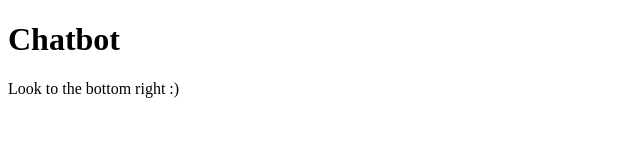
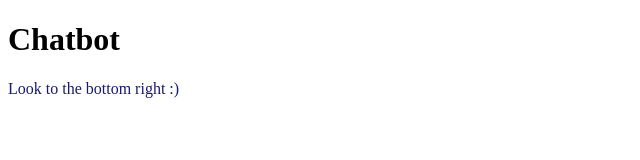
Before and after one commit to dhs17y1galyssaongyiqun/chatbot, a plain HTML site: page index.html in a window 1280 px wide. Shown: the full height of the page, 0-640 px from the left. Drawn offline with Linux system fonts and the light colour scheme.

Commit message:
Update index.html

```diff
--- a/index.html
+++ b/index.html
@@ -4,7 +4,7 @@
    <style>
     background color: silver;
     h1 {color: black;}
-    p {color: midnight blue}
+    p {color: midnightblue}
    </style>
 
    <h1>Chatbot</h1>
```
